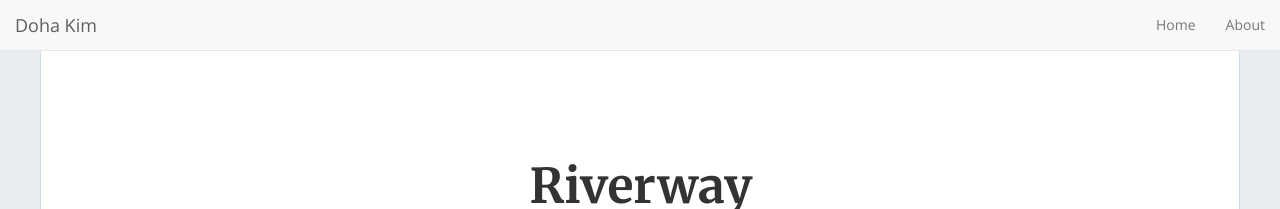
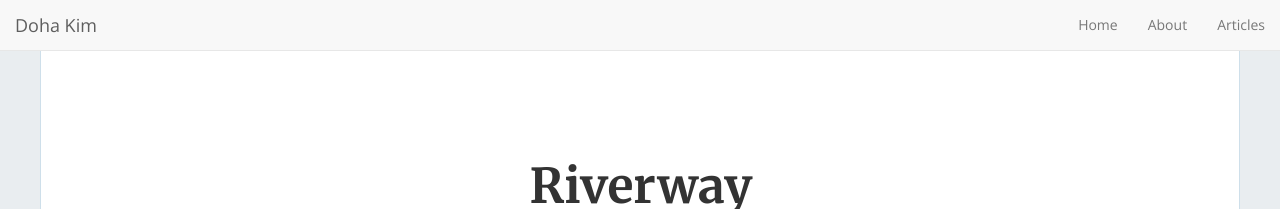
Before and after one commit to doha-kim/doha-kim.github.io, a Jekyll site: the page built from index.html, in a window 1280 px wide. Shown: the top 209 px of the page. Built offline with Jekyll 4.4.1, drawn with Linux system fonts in a browser that asks for light colours; nearby versions of some CDN libraries; the list of posts is cut into pages by our own code.

Commit message:
theme: added nav_item
Signed-off-by: Doha Kim <riverway.k@gmail.com>

```diff
--- a/_config.yml
+++ b/_config.yml
@@ -99,3 +99,4 @@ enable_nav: true
 nav_item:
   - { url: '/', text: 'Home' }
   - { url: '/about', text: 'About' }
+  - { url: '/article', text: 'Articles' }
```
